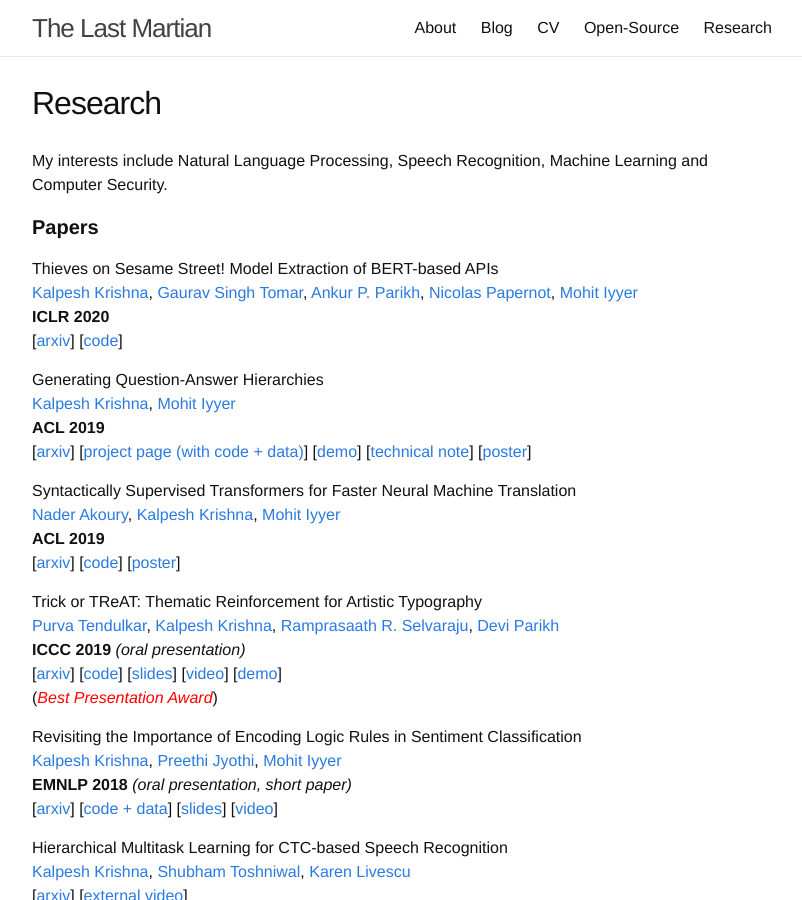
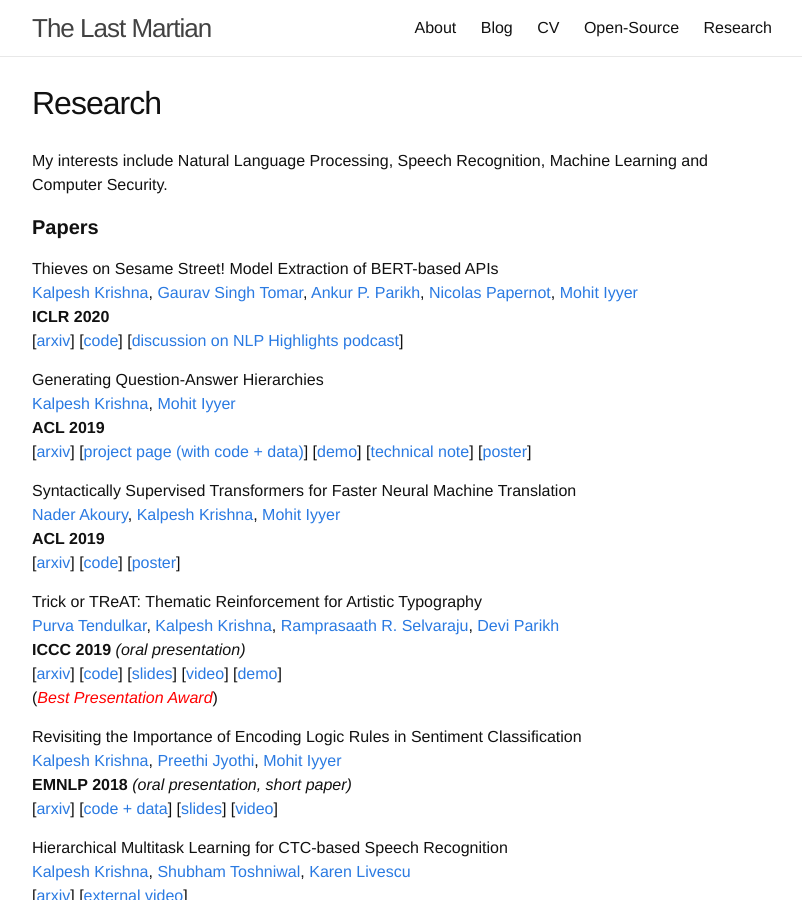
Before and after one commit to martiansideofthemoon/martiansideofthemoon.github.io, a Jekyll site: the page built from _pages/research.md, in a window 1280 px wide and 900 px high. Shown: the whole window, without its empty margins (238-1040 px from the left). Built offline with Jekyll 4.4.1, drawn with Linux system fonts in a browser that asks for light colours; comment, search, counter and statistics services are not loaded.

Commit message:
Research page update

```diff
--- a/_pages/research.md
+++ b/_pages/research.md
@@ -10,7 +10,7 @@ My interests include Natural Language Processing, Speech Recognition, Machine Le
 Thieves on Sesame Street! Model Extraction of BERT-based APIs
 [Kalpesh Krishna](http://martiansideofthemoon.github.io/), [Gaurav Singh Tomar](https://scholar.google.com/citations?user=p1SDN0oAAAAJ&hl=en), [Ankur P. Parikh](https://www.cs.cmu.edu/~apparikh/publications.html), [Nicolas Papernot](https://www.papernot.fr/), [Mohit Iyyer](https://people.cs.umass.edu/~miyyer/)
 **ICLR 2020**
-\[[arxiv](https://arxiv.org/abs/1910.12366)\] \[[code](https://github.com/google-research/language/tree/master/language/bert_extraction)\]
+\[[arxiv](https://arxiv.org/abs/1910.12366)\] \[[code](https://github.com/google-research/language/tree/master/language/bert_extraction)\] \[[discussion on NLP Highlights podcast](https://soundcloud.com/nlp-highlights/104-model-distillation-with-victor-sanh-and-thomas-wolf#t=8:00)\]
 
 Generating Question-Answer Hierarchies
 [Kalpesh Krishna](http://martiansideofthemoon.github.io/), [Mohit Iyyer](https://people.cs.umass.edu/~miyyer/)
```
